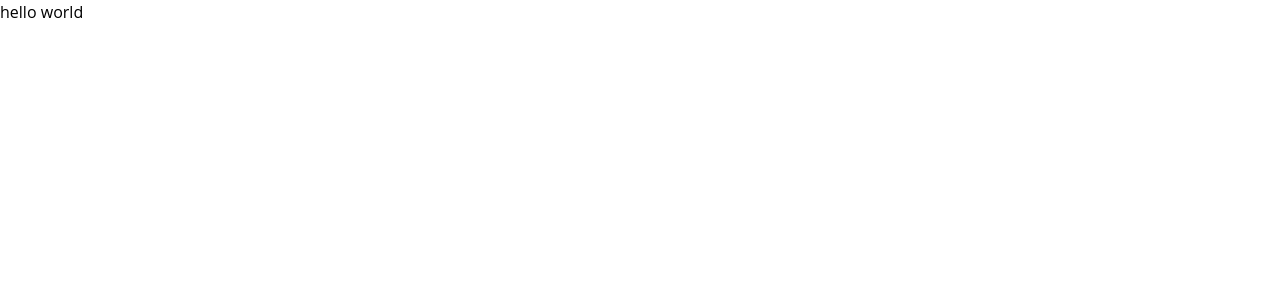
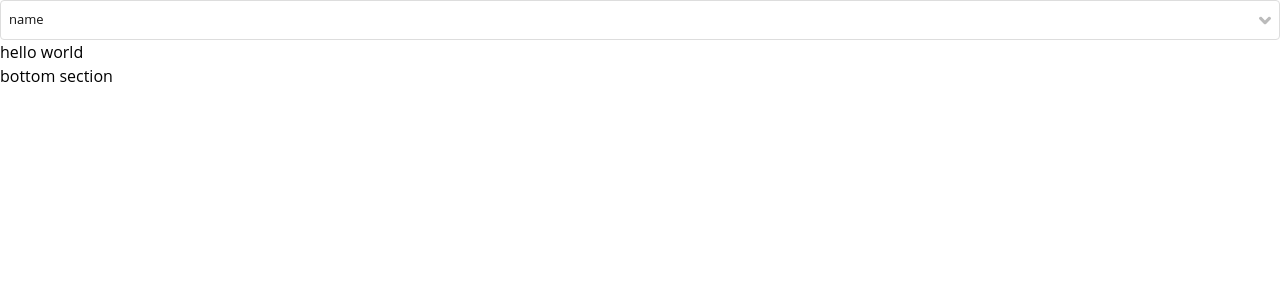
Before and after one commit to UNRULYEON/advo-kit, a Next.js app: page / in a window 1280 px wide. Shown: the top 300 px of the page. Built offline with nearby package versions, Linux system fonts and the light colour scheme.

Commit message:
Add Dropdown component

```diff
--- a/app/layout.tsx
+++ b/app/layout.tsx
@@ -1,9 +1,10 @@
-import './globals.css'
+import Dropdown from "@/components/Dropdown";
+import "./globals.css";
 
 export default function RootLayout({
   children,
 }: {
-  children: React.ReactNode
+  children: React.ReactNode;
 }) {
   return (
     <html lang="en">
@@ -12,7 +13,19 @@ export default function RootLayout({
         head.tsx. Find out more at https://beta.nextjs.org/docs/api-reference/file-conventions/head
       */}
       <head />
-      <body>{children}</body>
+      <body>
+        <main>
+          <div>
+            <Dropdown
+              currentItem={{ id: "name", name: "name" }}
+              items={[]}
+              label="Choose your kit"
+            />
+          </div>
+          <div>{children}</div>
+          <div>bottom section</div>
+        </main>
+      </body>
     </html>
-  )
+  );
 }
--- /dev/null
+++ b/components/Dropdown/index.tsx
@@ -0,0 +1,100 @@
+"use client";
+
+import { FC, useState } from "react";
+import { AnimatePresence, motion } from "framer-motion";
+import ArrowDown from "@/icons/ArrowDown";
+
+type Item = {
+  id: string;
+  name: string;
+  disabled?: boolean;
+};
+
+type DropdownProps = {
+  active?: boolean;
+  label?: string;
+  currentItem?: Item;
+  items: Item[];
+};
+
+const Dropdown: FC<DropdownProps> = ({
+  active: activeProps = false,
+  label = "Make a selection",
+  currentItem,
+  items,
+}) => {
+  const [active, setActive] = useState<boolean>(activeProps);
+
+  return (
+    <div className="relative">
+      <div
+        className={`transition h-10 px-2 flex bg-white items-center border border-[#DDDDDD] rounded select-none hover:cursor-pointer hover:border-coolblue ${
+          active && "border-coolblue"
+        }`}
+        onClick={() => setActive((s) => !s)}
+      >
+        <div className="flex flex-col justify-center relative flex-1 text-[13px] h-fill-available text-cool-black overflow-hidden">
+          <motion.span
+            initial={{ y: currentItem ? 0 : 30 }}
+            animate={{ y: active ? 30 : 0 }}
+            className="absolute"
+          >
+            {currentItem?.name}
+          </motion.span>
+          <motion.span
+            initial={{ y: currentItem ? -30 : 0 }}
+            animate={{ y: active ? 0 : -30 }}
+            className="absolute"
+          >
+            {label}
+          </motion.span>
+        </div>
+        <ArrowDown
+          className={`transition ${
+            active ? "rotate-90 fill-coolblue" : "fill-silver"
+          }`}
+        />
+      </div>
+      <AnimatePresence>
+        {active && (
+          <motion.div
+            className="absolute top-12 w-fill-available shadow-[0px_6px_8px_-3px_#EEEEEE] bg-white select-none rounded overflow-clip"
+            initial={{ opacity: 0, y: -3 }}
+            animate={{ opacity: 1, y: 0 }}
+            exit={{ opacity: 0, y: -3 }}
+            transition={{ duration: 0.2 }}
+          >
+            {items.map((item) => (
+              <DropdownItem
+                key={item.id}
+                item={item}
+                isCurrent={item.id === currentItem?.id}
+                disabled={item.disabled}
+              />
+            ))}
+          </motion.div>
+        )}
+      </AnimatePresence>
+    </div>
+  );
+};
+
+type DropdownItemProps = {
+  item: Item;
+  isCurrent: boolean;
+  disabled?: boolean;
+};
+
+const DropdownItem: FC<DropdownItemProps> = ({ item, isCurrent, disabled }) => {
+  return (
+    <div
+      className={`transition h-10 text-sm flex items-center px-[10px] ${
+        disabled ? "text-silver" : "hover:cursor-pointer hover:bg-gray-blue"
+      } ${isCurrent ? "text-coolblue" : "text-cool-black"}`}
+    >
+      {item.name}
+    </div>
+  );
+};
+
+export default Dropdown;
```
Also changed, not shown: 1 other file (tests, documents, lock files or other folders).
